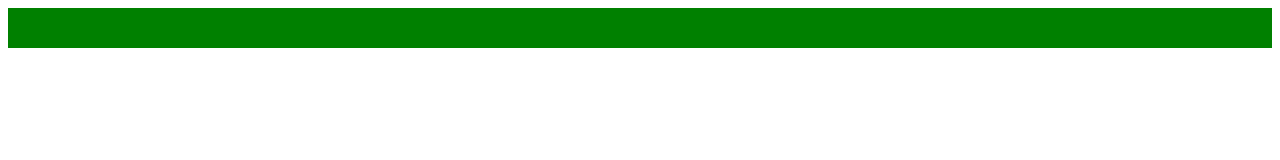
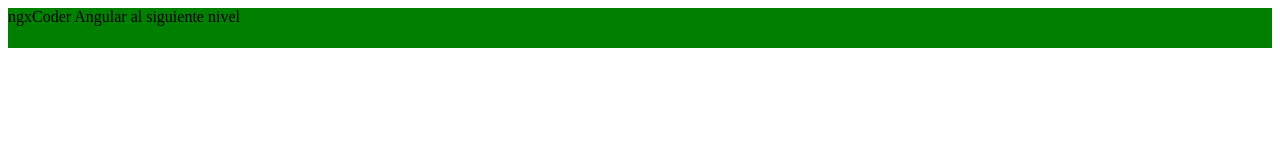
Before and after one commit to ngxCoder/gitconflict, a plain HTML site: page index.html in a window 1280 px wide. Drawn offline with Linux system fonts and the light colour scheme.

Commit message:
feat(index.html): add wrong message

```diff
--- a/index.html
+++ b/index.html
@@ -6,6 +6,8 @@
     <title>Conflict Site</title>
 </head>
 <body>
-    <div style=" background-color: green; width: 100%; height: 40px;"></div>
+    <div style=" background-color: green; width: 100%; height: 40px;">
+        ngxCoder Angular al siguiente nivel
+    </div>
 </body>
 </html>
```
